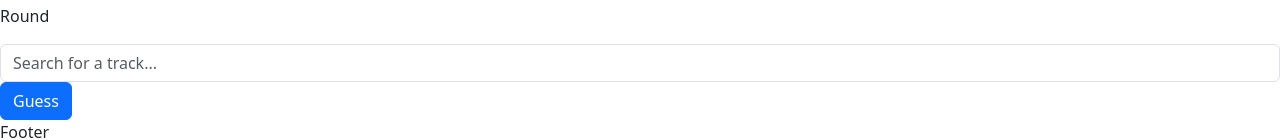
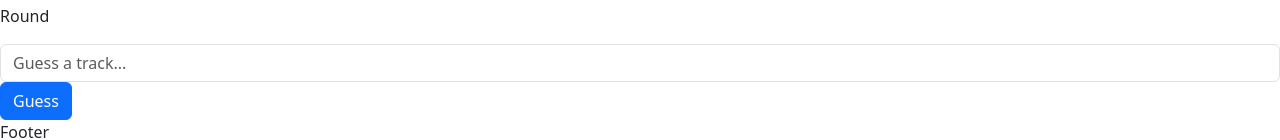
Before and after one commit to thomasamb/8dle, a Next.js app: page / in a window 1280 px wide. Shown: the part 238-378 px from the top of the page. Built offline with nearby package versions, Linux system fonts and the light colour scheme.

Commit message:
Game End Modal

```diff
--- a/app/ui/game.tsx
+++ b/app/ui/game.tsx
@@ -4,6 +4,8 @@ import GameState from "../lib/gameState";
 import Clue from "./clue";
 import { useState } from "react";
 import GameHandler from "../lib/gameHandler";
+import { Modal } from "react-bootstrap";
+import Image from "next/image";
 
 export default function Game() {
   const [gameHandler, setGameHandler] = useState(new GameHandler());
@@ -13,7 +15,12 @@ export default function Game() {
       <GameHeader gameState={gameState} />
       <Clue gameState={gameState} />
       <RoundTracker gameState={gameState} />
-      <Search gameState={gameState} setGameState={setGameState} gameHandler={gameHandler} />
+      <Search
+        gameState={gameState}
+        setGameState={setGameState}
+        gameHandler={gameHandler}
+      />
+      <GameEndModal gameState={gameState} />
     </>
   );
 }
@@ -43,7 +50,7 @@ function GameHeader({ gameState }: { gameState: GameState }) {
       subHeaderText = "Track Song";
       break;
     default:
-      "Round Error"
+      "Round Error";
       break;
   }
   return (
@@ -53,3 +60,34 @@ function GameHeader({ gameState }: { gameState: GameState }) {
     </div>
   );
 }
+
+function GameEndModal({ gameState }: { gameState: GameState }) {
+  const [hidden, setHidden] = useState(false);
+  const show = (gameState.won || gameState.lost) && !hidden;
+
+  let modalHeaderText = "";
+  let modalBodyText = "";
+  if (gameState.won) {
+    modalHeaderText = `You guessed it! The track was ${gameState.answer.trackName}.`;
+    modalBodyText = `You guessed it in ${gameState.guesses} guess${gameState.guesses === 1 ? "" : "es"}!`;
+  } else if (gameState.lost) {
+    modalHeaderText = `You lost. The track was ${gameState.answer.trackName}.`;
+  }
+
+  return (
+    <Modal show={show} onHide={() => setHidden(true)}>
+      <Modal.Header closeButton>
+        <Modal.Title>{modalHeaderText}</Modal.Title>
+      </Modal.Header>
+      <Modal.Body>
+        <p>{modalBodyText}</p>
+        <Image
+          src={gameState.answer.trackMainImagePath}
+          alt={gameState.answer.trackName}
+          height={100}
+          width={100}
+        />
+      </Modal.Body>
+    </Modal>
+  );
+}
--- a/app/ui/search.tsx
+++ b/app/ui/search.tsx
@@ -44,7 +44,7 @@ export default function Search({
               setShowDropdown(true);
             }}
             onBlur={() => setShowDropdown(false)}
-            placeholder="Search for a track..."
+            placeholder="Guess a track..."
             autoComplete="off"
           />
           <Dropdown.Menu>
```
